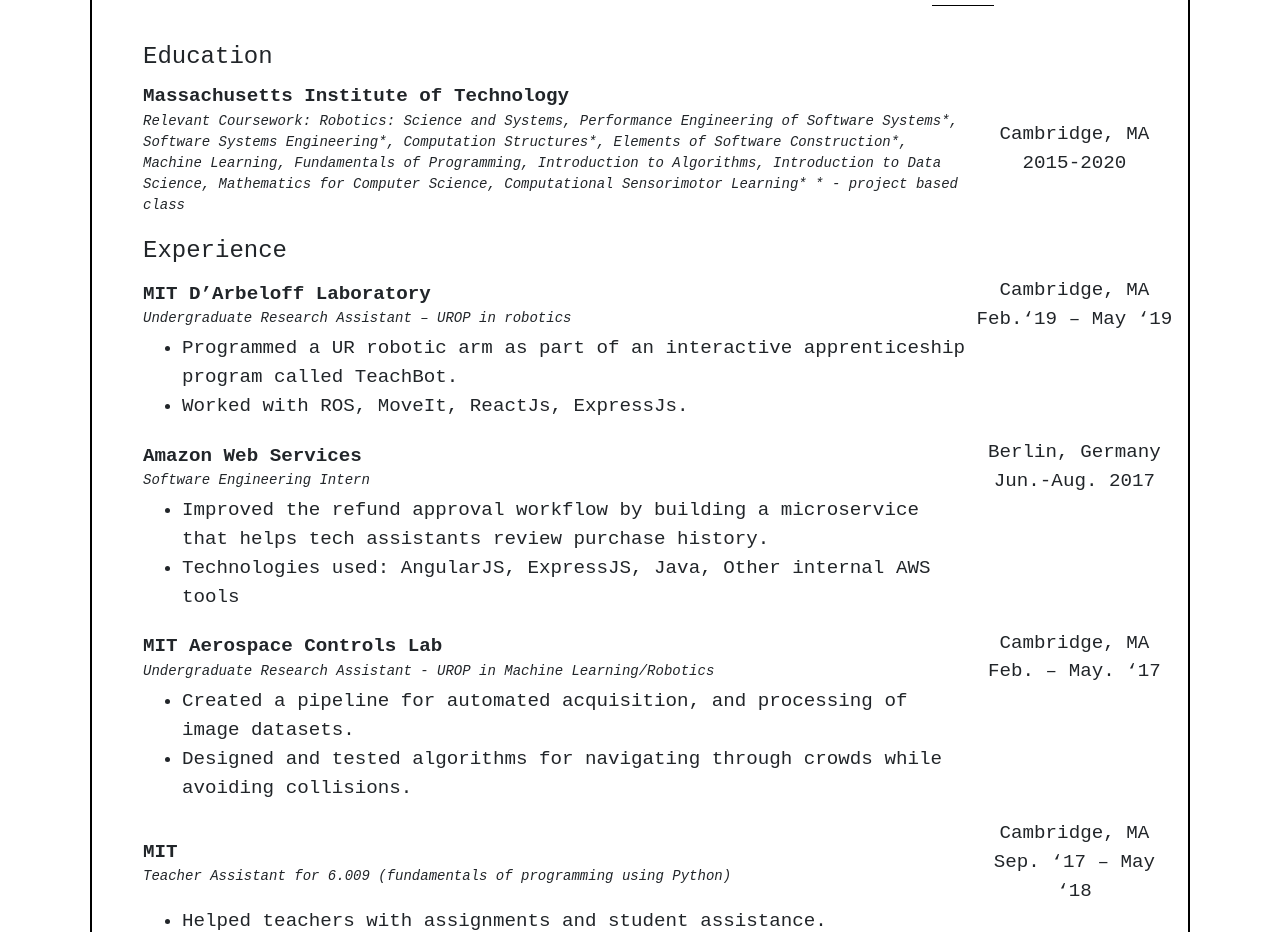
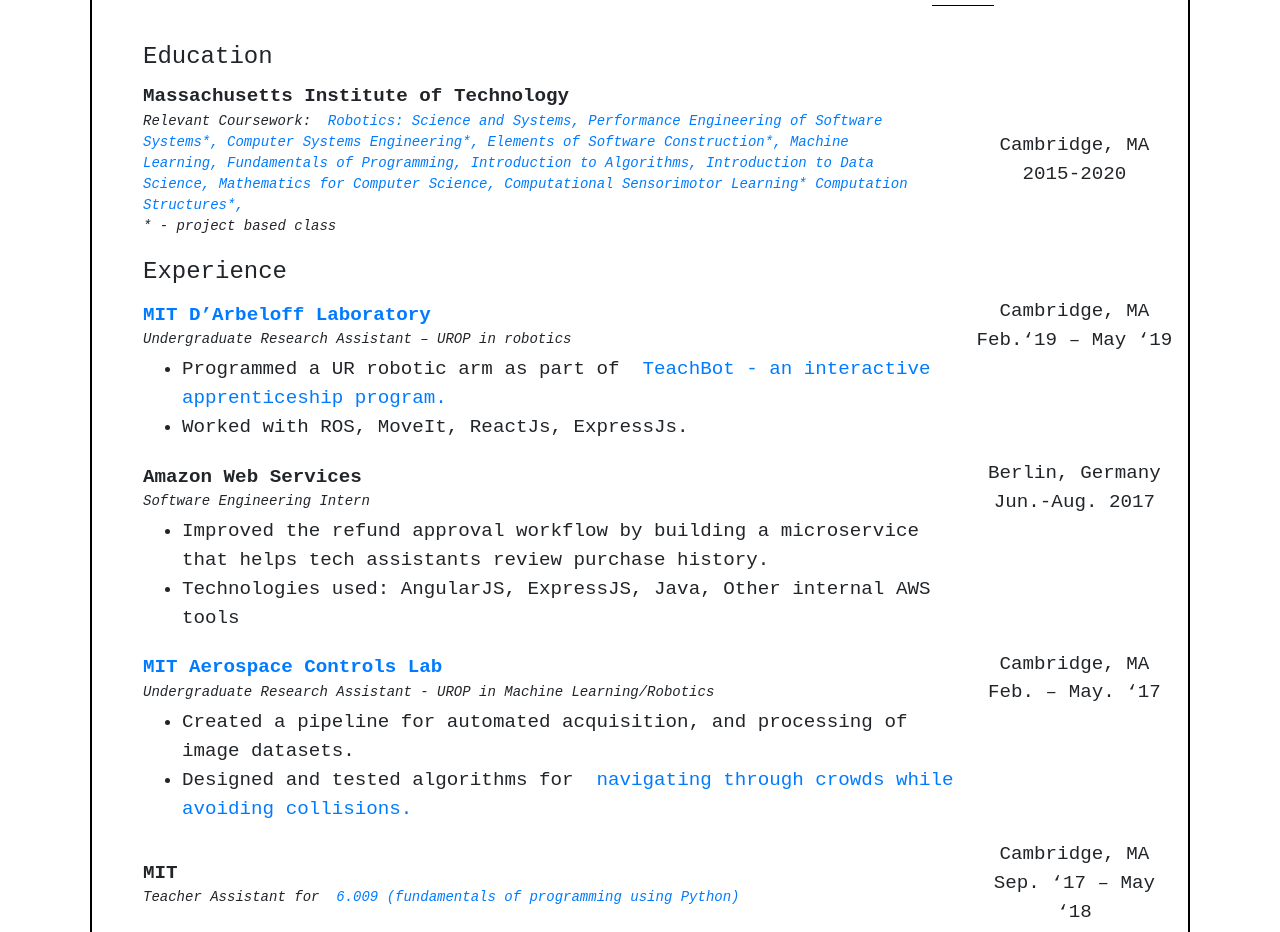
Before and after one commit to shervlad/shervlad.github.io, a React (Create React App) app: page / in a window 1280 px wide. Shown: the part 72-1004 px from the top of the page. Built offline with nearby package versions, Linux system fonts and the light colour scheme.

Commit message:
add links to resume

```diff
--- /dev/null
+++ b/src/components/platformerProject.jsx
@@ -0,0 +1,13 @@
+import React, { Component } from 'react'
+import * as ReactBootstrap from 'react-bootstrap';
+import {BrowserRouter as Router, Link, Route, NavLink} from 'react-router-dom';
+
+export default class PlatformerProject extends Component {
+  render() {
+    return (
+      <div>
+        <h2>Platformer: a fun 2D game</h2>
+      </div>
+    )
+  }
+}
--- a/src/components/projects.jsx
+++ b/src/components/projects.jsx
@@ -3,6 +3,7 @@
 import {BrowserRouter as Router, Link, Route, NavLink} from 'react-router-dom';
 import MazeSolverProject from './mazeSolverProject';
 import HarvestRProject from './harvestRProject';
+import PlatformerProject from './platformerProject';
 export default class Projects extends Component {
   render() {
     return (
@@ -33,12 +34,24 @@
                         HarvestR
                         </NavLink>
                     </Nav.Item>
+                    <Nav.Item>
+                        <NavLink   to="/projects/platformer" className="navlink navlink-left"
+                                   activeStyle={{
+                                        border: '1px solid black',
+                                        padding: '2px',
+                                        borderRadius: '10px'
+                                        }}
+                                    exact>
+                        Platformer
+                        </NavLink>
+                    </Nav.Item>
                 </Nav>
                 </Col>
                 <Col lg={9}>
                 <Tab.Content>
                     <Route path="/projects/" component={MazeSolverProject} exact/>
                     <Route path="/projects/harvestr" component={HarvestRProject} exact/>
+                    <Route path="/projects/platformer" component={PlatformerProject} exact/>
                 </Tab.Content>
                 </Col>
             </Row>
--- a/src/components/resume.jsx
+++ b/src/components/resume.jsx
@@ -15,10 +15,53 @@
                     <td width="80%">
                         <b>Massachusetts Institute of Technology </b><br/>
                         <div className="subtitle">
-                            Relevant Coursework: Robotics: Science and Systems, Performance Engineering of Software Systems*,
-                            Software Systems Engineering*, Computation Structures*, Elements of Software Construction*,
-                            Machine Learning, Fundamentals of Programming, Introduction to Algorithms,
-                            Introduction to Data Science, Mathematics for Computer Science, Computational Sensorimotor Learning*
+                            Relevant Coursework:
+                            &nbsp;
+                            <a href="https://mc.ai/6-141-robotics-science-systems-a-review/" target="_blank">
+                                Robotics: Science and Systems,
+                            </a>
+                            &nbsp;
+
+                            <a href="https://ocw.mit.edu/courses/electrical-engineering-and-computer-science/6-172-performance-engineering-of-software-systems-fall-2018/" target="_blank">
+                                Performance Engineering of Software Systems*,
+                            </a>
+                            &nbsp;
+                            <a href="http://web.mit.edu/6.033/www/general.shtml" target="_blank">
+                            Computer Systems Engineering*,
+                            </a>
+                            &nbsp;
+                            <a href="https://ocw.mit.edu/courses/electrical-engineering-and-computer-science/6-005-software-construction-spring-2016/" target="_blank">
+                            Elements of Software Construction*,
+                            </a>
+                            &nbsp;
+                            <a href="http://courses.csail.mit.edu/6.036/" target="_blank">
+                            Machine Learning,
+                            </a>
+                            &nbsp;
+                            <a href="https://py.mit.edu/fall20" target="_blank">
+                            Fundamentals of Programming,
+                            </a>
+                            &nbsp;
+                            <a href="https://ocw.mit.edu/courses/electrical-engineering-and-computer-science/6-006-introduction-to-algorithms-fall-2011/" target="_blank">
+                            Introduction to Algorithms,
+                            </a>
+                            &nbsp;
+                            <a href="https://ocw.mit.edu/courses/electrical-engineering-and-computer-science/6-0002-introduction-to-computational-thinking-and-data-science-fall-2016/" target="_blank">
+                            Introduction to Data Science,
+                            </a>
+                            &nbsp;
+                            <a href="https://courses.csail.mit.edu/6.042/spring18/classinfo.shtml" target="_blank">
+                            Mathematics for Computer Science,
+                            </a>
+                            &nbsp;
+                            <a href="https://www.eecs.mit.edu/academics-admissions/academic-information/subject-updates-spring-2020/6884" target="_blank">
+                            Computational Sensorimotor Learning*
+                            </a>
+                            &nbsp;
+                            <a href="https://ocw.mit.edu/courses/electrical-engineering-and-computer-science/6-004-computation-structures-spring-2017/" target="_blank">
+                            Computation Structures*,
+                            </a>
+                            <br/>
                             * - project based class
                         </div>
 
@@ -32,8 +75,9 @@
                 <tr>
                     <td width="80%">
                         <b>
+                            <a href="http://darbelofflab.mit.edu/" target="_blank">
                                 MIT D’Arbeloff Laboratory
-
+                            </a>
                         </b>
 
                         <div className="subtitle">
@@ -46,7 +90,11 @@
                 </tr>
                 <tr>
                     <ul>
-                        <li> Programmed a UR robotic arm as part of an interactive apprenticeship program called TeachBot. </li>
+                        <li> Programmed a UR robotic arm as part of &nbsp;
+                            <a href="http://www.mit.edu/~nselby/teachbot.html" target="_blank">
+                                TeachBot - an interactive apprenticeship program.
+                            </a>
+                            </li>
                         <li> Worked with ROS, MoveIt, ReactJs, ExpressJs.</li>
                     </ul>
                 </tr>
@@ -82,7 +130,9 @@
                 <tr>
                     <td width="80%">
                         <b>
+                            <a href="http://acl.mit.edu/" target="_blank">
                                 MIT Aerospace Controls Lab
+                            </a>
                         </b>
 
                         <div className="subtitle">
@@ -100,7 +150,11 @@
                     <ul>
                         <li> Created a pipeline for automated acquisition, and processing of image datasets.
 </li>
-                        <li> Designed and tested algorithms for navigating through crowds while avoiding collisions.
+                        <li> Designed and tested algorithms for
+                            &nbsp;
+                            <a href="http://acl.mit.edu/projects/socially-acceptable-navigation" target="_blank">
+                                navigating through crowds while avoiding collisions.
+                            </a>
                         </li>
                     </ul>
                 </tr>
@@ -114,7 +168,10 @@
                         </b>
 
                         <div className="subtitle">
-                            Teacher Assistant for 6.009 (fundamentals of programming using Python)
+                            Teacher Assistant for  &nbsp;
+                            <a href="https://py.mit.edu/fall20" target="_blank">
+                                6.009 (fundamentals of programming using Python)
+                            </a>
                         </div>
 
                         </td>
@@ -137,7 +194,9 @@
                 <tr>
                     <td width="80%">
                         <b>
+                            <a href="https://oneshore.com/" target="_blank">
                                 OneShore Energy GmbH
+                            </a>
                         </b>
 
                         <div className="subtitle">
@@ -167,7 +226,9 @@
                 <tr>
                     <td width="80%">
                         <b>
+                            <a href="https://gelp.mit.edu/" target="_blank">
                                 Gordon Engineering Leadership Program
+                            </a>
                         </b>
 
                         <div className="subtitle">
@@ -181,7 +242,9 @@
                 <tr>
                     <td width="80%">
                         <b>
+                            <a href="https://waveweekmoldova.wordpress.com/" target="_blank">
                                 Wave Week Moldova – a leadership program for students
+                            </a>
 
                         </b>
 
@@ -201,7 +264,11 @@
                 <tr>
                     <td width="80%">
                         <b>
-                            English Debate Club at the American Resource Center
+                            English Debate Club at the
+                            &nbsp;
+                            <a href="https://americahouse.md/" target="_blank">
+                                American Resource Center
+                            </a>
                         </b>
 
                         <div className="subtitle">
```
Lines whose indentation alone changed are shown as unchanged.
